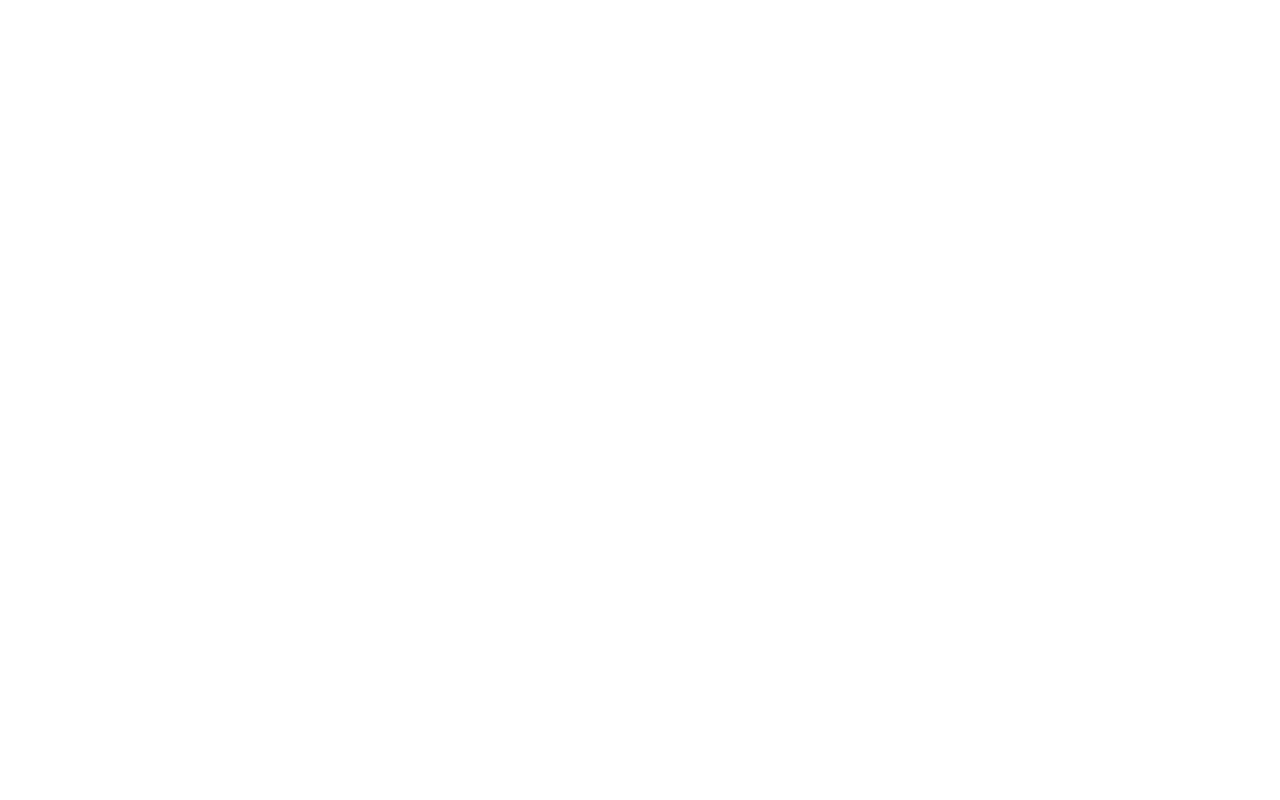
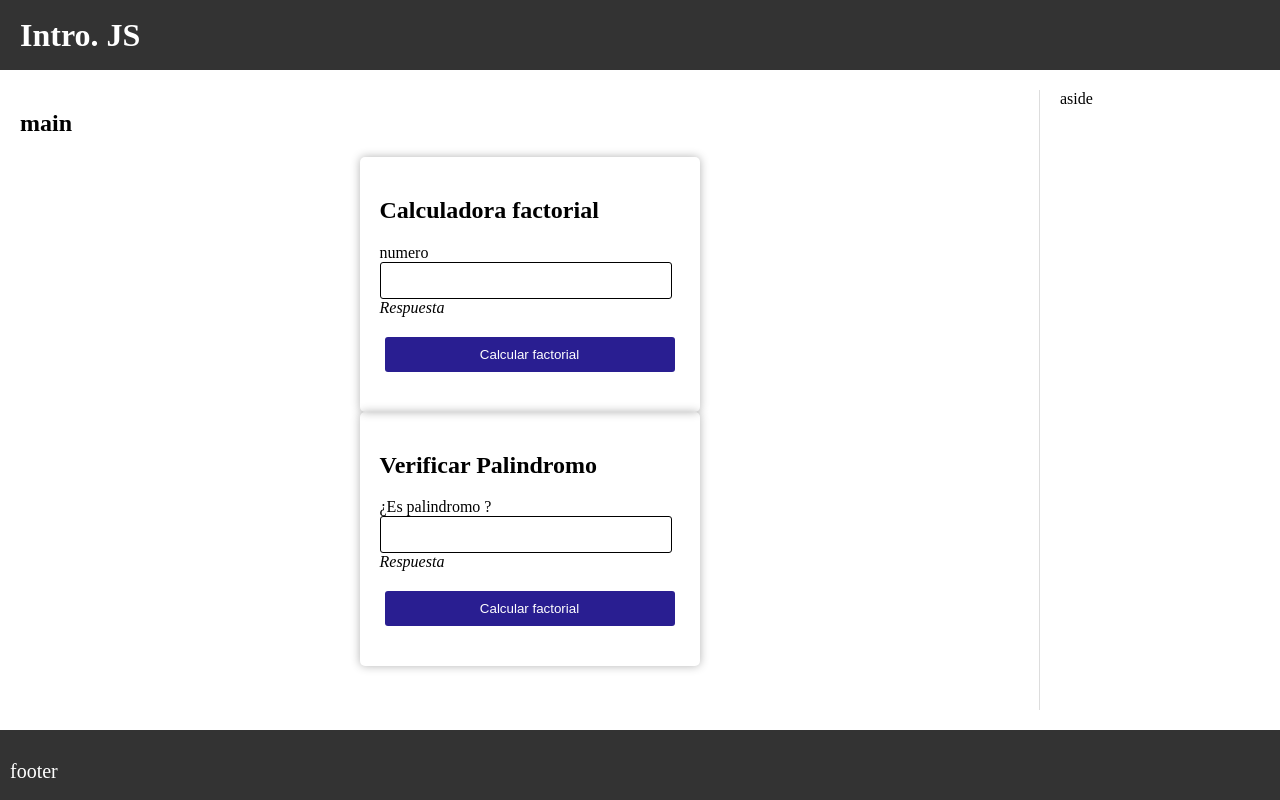
Before and after one commit to Elisantib/Clases, a plain HTML site: page introjs.html in a window 1280 px wide. Drawn offline with Linux system fonts and the light colour scheme.

Commit message:
ultima actualizacion de css

```diff
--- a/introjs.html
+++ b/introjs.html
@@ -1,9 +1,42 @@
 <!DOCTYPE html>
-<html lang="en">
+<html lang="es">
   <head>
     <meta charset="UTF-8" />
     <meta name="viewport" content="width=device-width, initial-scale=1.0" />
-    <title>Document</title>
+    <title>Intr. Js</title>
+    <link rel="stylesheet" href="style.css" />
   </head>
-  <body></body>
+  <body class="introjs_">
+    <header class="header_">
+      <h1>Intro. JS</h1>
+    </header>
+    <main class="main_">
+      <section class="containerjs">
+        <h2>main</h2>
+        <article>
+          <div class="card">
+            <h2>Calculadora factorial</h2>
+            <label for="inputfactorial">numero</label>
+            <input type="number" id="inputfactorial" />
+            <i id="respuesta1">Respuesta</i>
+            <button onclick="calcularFactorial()">Calcular factorial</button>
+          </div>
+        </article>
+        <article>
+          <div class="card">
+            <h2>Verificar Palindromo</h2>
+            <label for="inputpalindromo">¿Es palindromo ?</label>
+            <input type="text" id="inputpalindromo" />
+            <i id="respuesta2">Respuesta</i>
+            <button onclick="verificarPalindromo()">Calcular factorial</button>
+          </div>
+        </article>
+      </section>
+      <aside>aside</aside>
+    </main>
+    <footer class="footer_">
+      <p>footer</p>
+    </footer>
+    <script src="./main.js"></script>
+  </body>
 </html>
--- a/main.js
+++ b/main.js
@@ -1 +1,45 @@
-console.log("Holi");
+function calcularFactorial() {
+  /* Bloque */
+  const numberFactorial = document.getElementById("inputfactorial");
+  const resultado = document.getElementById("respuesta1");
+  const num = parseInt(numberFactorial.value);
+
+  if (isNaN(num) || num < 0) {
+    resultado.textContent =
+      "por favor, ingresa un número valido o igual a cero";
+    return;
+  }
+
+  if (num === 0 || num === 1) {
+    resultado.textContent = "El factorial de " + num + " es 1.";
+    return;
+  }
+
+  let factorial = 1;
+  for (let i = 2; i <= num; i++) {
+    factorial *= i;
+  }
+
+  resultado.textContent = "El factorial de " + num + " es " + factorial;
+}
+
+/* Funcion para verificar palindromos */
+
+function verificarPalindromo() {
+  const inputPalindromo = document.getElementById("inputpalindromo");
+  const respuesta = document.getElementById("respuesta2");
+  const texto = inputPalindromo.value.toLowerCase().replace(/[^a-z]/g, "");
+
+  if (texto === "") {
+    respuesta.textContent = "Por favor, ingresa una palabra válida";
+    return;
+  }
+
+  const reverse = texto.split("").reverse().join("");
+
+  if (texto === reverse) {
+    respuesta.textContent = "si,la palabra " + texto + " es un palindromo";
+  } else {
+    respuesta.textContent = "No, la palabra " + texto + ". No es un palindromo";
+  }
+}
--- a/style.css
+++ b/style.css
@@ -465,3 +465,76 @@
   padding: 30px;
   margin: 15px;
 }
+
+/* Intro JS */
+
+.introjs_ {
+  display: grid;
+  grid-template-rows: 70px 1fr 70px;
+  grid-template-areas: "header_" "main_" "footer_";
+  min-height: 100vh;
+  margin: 0;
+}
+.header_ {
+  display: flex;
+  grid-area: header_;
+  background-color: #333;
+  color: #fff;
+}
+.header_ > h1 {
+  display: block;
+  line-height: 70px;
+  margin: auto 20px;
+}
+.main_ {
+  grid-area: main_;
+  display: grid;
+  grid-template-columns: 1fr 200px;
+  gap: 20px;
+  padding: 20px;
+}
+.containerjs {
+  border-right: 1px solid #ddd;
+}
+
+.card {
+  display: flex;
+  flex-direction: column;
+  margin: 50px auto;
+  max-width: 300px;
+  margin: 0 auto;
+  padding: 20px;
+  border-radius: 5px;
+  box-shadow: 0px 0px 10px rgba(0, 0, 0, 0.3);
+}
+
+.card > input[type="number"],
+.card > input[type="text"] {
+  display: auto;
+  width: 90%;
+  padding: 10px;
+  border: 1px solid rgb(0, 0, 0);
+  border-radius: 3px;
+}
+
+.card > button {
+  margin: 20px auto;
+  width: 90%;
+  padding: 10px;
+  background-color: #291e91;
+  color: #ffffff;
+  border: none;
+  border-radius: 3px;
+  cursor: pointer;
+}
+
+.footer_ {
+  grid-area: footer_;
+  background-color: #333;
+  color: #fff;
+  padding: 10px;
+}
+.footer_ > p {
+  font-size: 20px;
+  color: #fff;
+}
```
